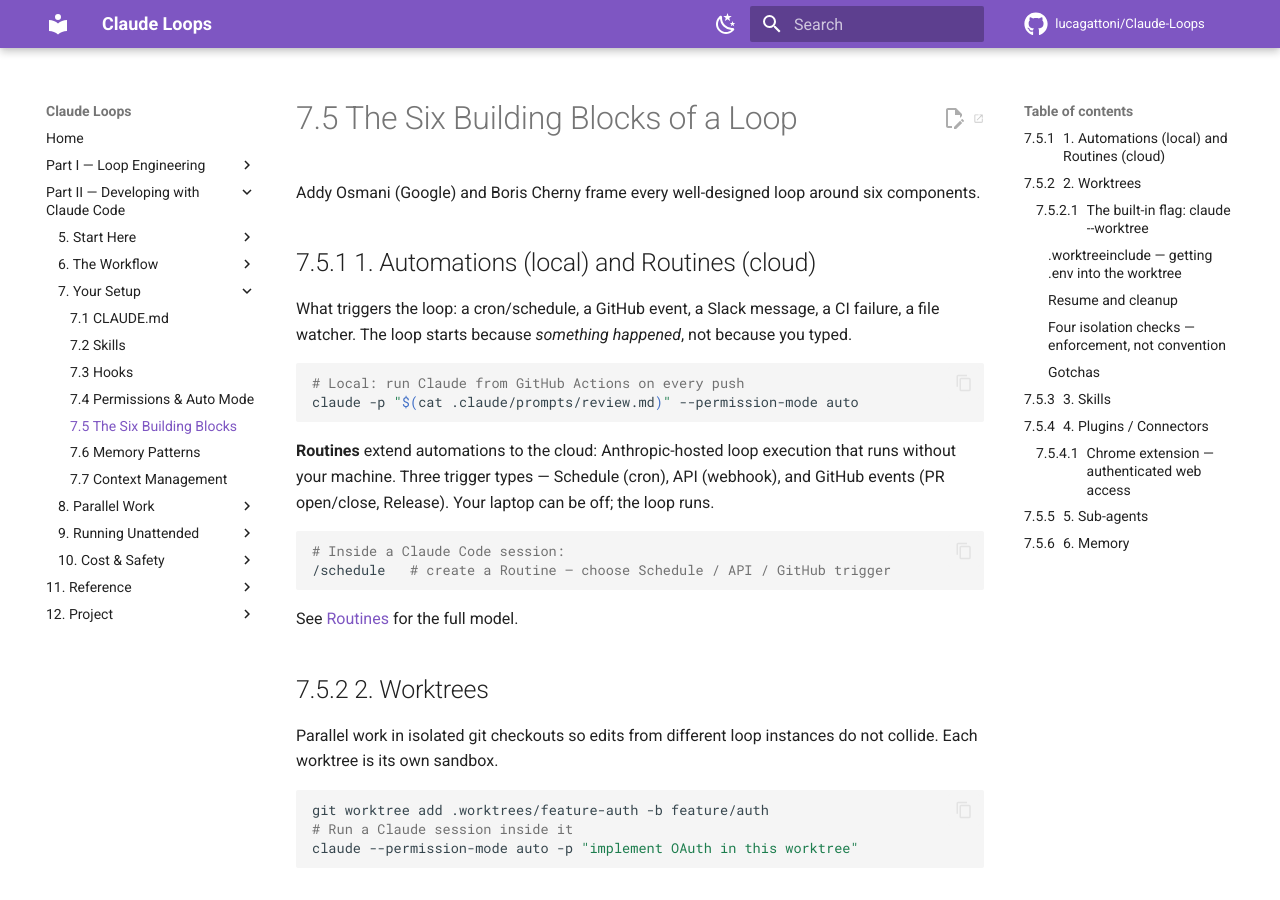
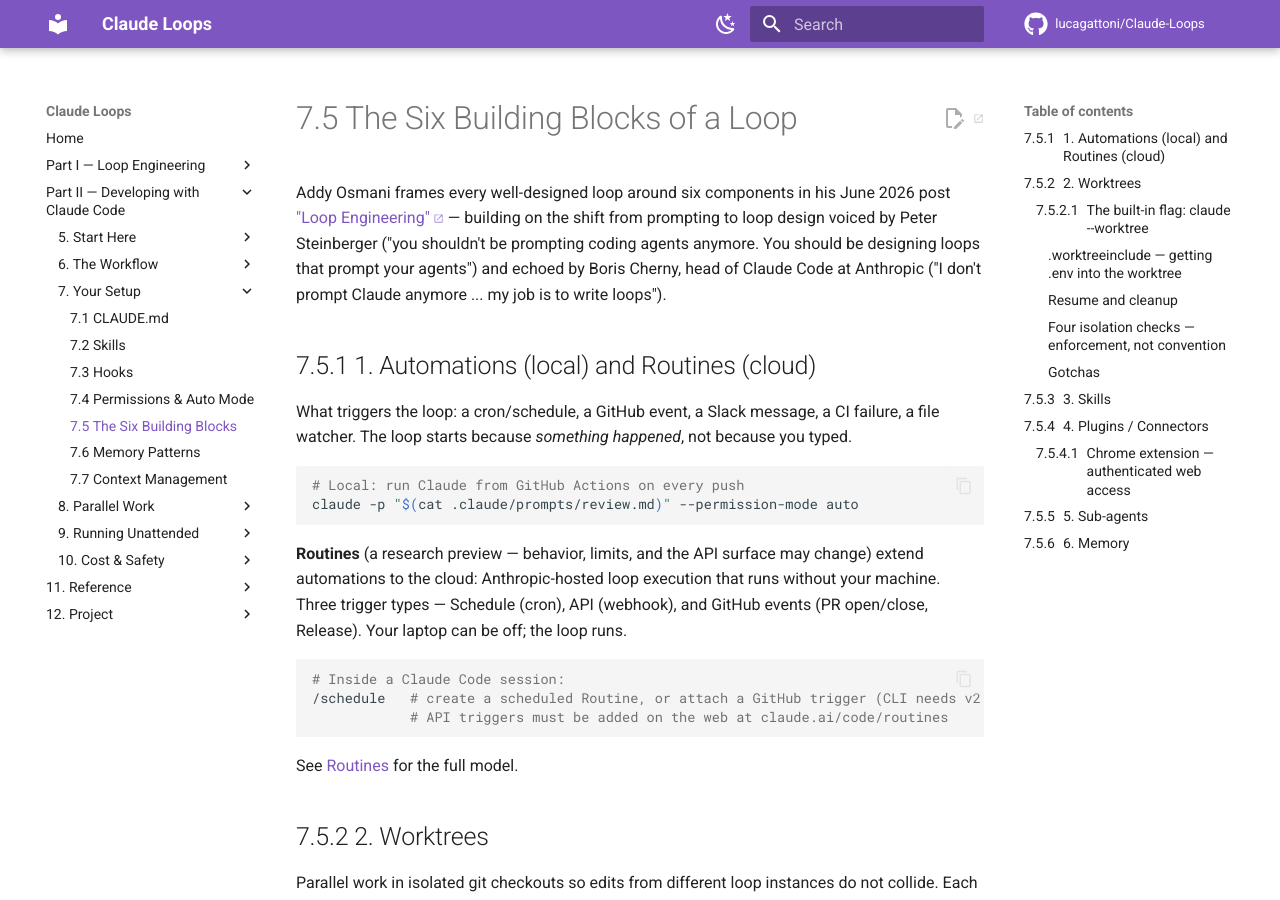
Before and after one commit to lucagattoni/Claude-Loops, an MkDocs documentation site: the page built from docs/03-building-blocks.md, in a window 1280 px wide and 900 px high. Built offline with MkDocs 1.6.1 and Material for MkDocs 9.7.7, drawn with Linux system fonts in a browser that asks for light colours; comment, search, counter and statistics services are not loaded; some of the changed text lies outside the part shown.

Commit message:
docs(kb): fix 5 claims in 03-building-blocks (C1)
Fact-check of a doc that had never been checked. 2xhigh 2xmedium 1xlow.

- [high] Merges F1+F2, which both rewrite this same sentence and would otherwise conflict. Osmani's post presents the six components in his own first person.

- [high] `--global` is not a flag on the installed CLI (2.1.261) — reproduced as `error: unknown option '--global'`. `claude mcp add --help` lists only `-s, --scope` (local/user/project).

- [medium] The Routines doc states `/schedule` creates scheduled routines and that API triggers are added from the web ("The CLI cannot currently create or revoke tokens"). docs/28-routines.md already describes this correctly, so the fix also removes an internal contradiction between two KB docs.

- [medium] The current Chrome-integration doc says Claude Code also detects the extension in Brave, Arc, Vivaldi and Opera. only the WSL exclusion still holds.

- [low] The official page opens with that caveat. the KB presents the whole surface as settled.

Sources:
  https://addyosmani.com/blog/loop-engineering/
  https://code.claude.com/docs/en/chrome
  https://code.claude.com/docs/en/mcp
  https://code.claude.com/docs/en/routines

Each finding was raised by one Sonnet agent, then attacked by two independent
adversarial verifiers (over-correction and source-fidelity lenses) before an Opus
adjudication pass ruled on the collected set. Nothing was deleted for being merely
unsourced.

Gate: `mkdocs build --strict` exits 0 on the complete change set; citation-link
grep clean.

Co-Authored-By: Claude Opus 5 <noreply@anthropic.com>
Claude-Session: https://claude.ai/code/session_01PrdcxuL6rDMdrYyRojqaZL

````diff
--- a/docs/03-building-blocks.md
+++ b/docs/03-building-blocks.md
@@ -1,7 +1,6 @@
 # The Six Building Blocks of a Loop
 
-Addy Osmani (Google) and Boris Cherny frame every well-designed loop around six
-components.
+Addy Osmani frames every well-designed loop around six components in his June 2026 post ["Loop Engineering"](https://addyosmani.com/blog/loop-engineering/) — building on the shift from prompting to loop design voiced by Peter Steinberger ("you shouldn't be prompting coding agents anymore. You should be designing loops that prompt your agents") and echoed by Boris Cherny, head of Claude Code at Anthropic ("I don't prompt Claude anymore ... my job is to write loops").
 
 ## 1. Automations (local) and Routines (cloud)
 
@@ -14,13 +13,14 @@ you typed.
 claude -p "$(cat .claude/prompts/review.md)" --permission-mode auto
 ```
 
-**Routines** extend automations to the cloud: Anthropic-hosted loop execution that
+**Routines** (a research preview — behavior, limits, and the API surface may change) extend automations to the cloud: Anthropic-hosted loop execution that
 runs without your machine. Three trigger types — Schedule (cron), API (webhook), and
 GitHub events (PR open/close, Release). Your laptop can be off; the loop runs.
 
 ```bash
 # Inside a Claude Code session:
-/schedule   # create a Routine — choose Schedule / API / GitHub trigger
+/schedule   # create a scheduled Routine, or attach a GitHub trigger (CLI needs v2.1.225+);
+            # API triggers must be added on the web at claude.ai/code/routines
 ```
 
 See [Routines](28-routines.md) for the full model.
````
Also changed, not shown: other parts of docs/03-building-blocks.md (+2 -2 lines).
